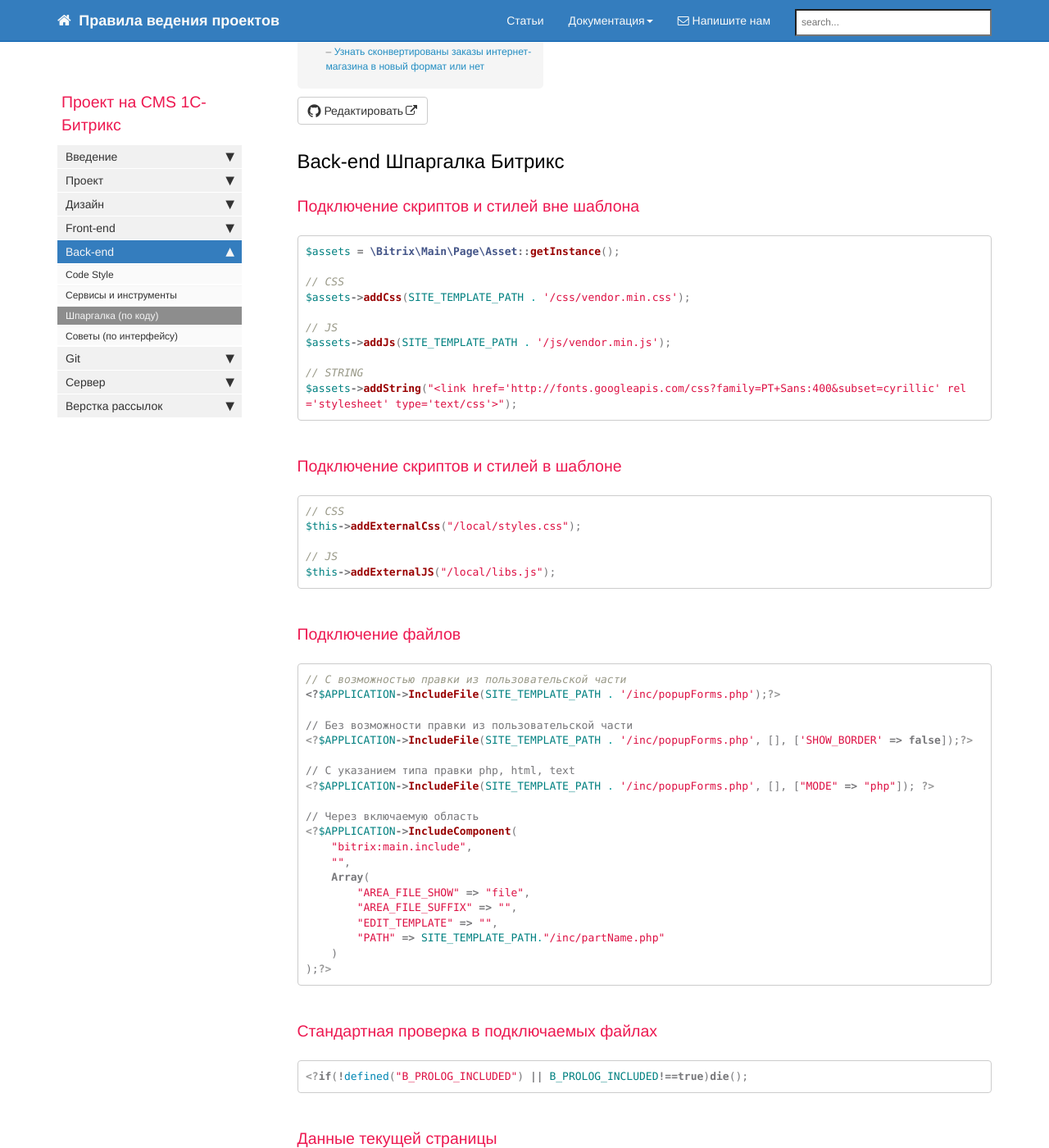
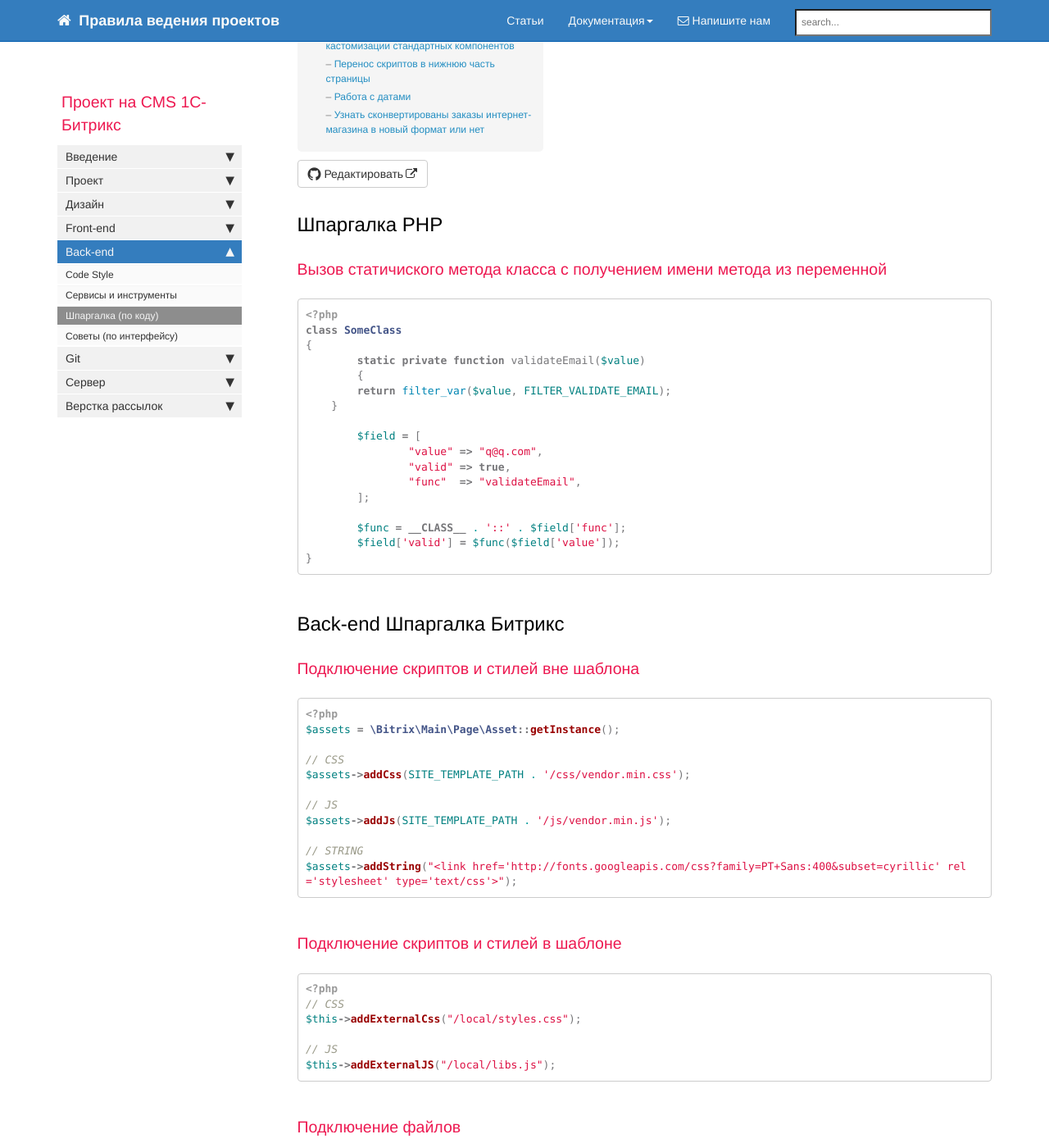
Before and after one commit to gdecider/gdecider.github.io, a Jekyll site: the page built from pages/bx/bx_back-shpora.md, in a window 1280 px wide and 1400 px high, scrolled down 902 px. Shown: the whole window at 82% size. Built offline with Jekyll 4.4.1, drawn with Linux system fonts in a browser that asks for light colours; nearby versions of some CDN libraries; comment, search, counter and statistics services are not loaded; some of the changed text lies outside the part shown.

Commit message:
Update bx_back-shpora.md

````diff
--- a/pages/bx/bx_back-shpora.md
+++ b/pages/bx/bx_back-shpora.md
@@ -7,12 +7,36 @@
 summary: false
 toc: true
 ---
+## Шпаргалка PHP
+
+### Вызов статичиского метода класса с получением имени метода из переменной
+
+```php
+<?php
+class SomeClass
+{
+	static private function validateEmail($value)
+	{
+        return filter_var($value, FILTER_VALIDATE_EMAIL);
+    }
+
+	$field = [
+		"value" => "q@q.com",
+		"valid" => true,
+		"func"  => "validateEmail",
+	];
+
+	$func = __CLASS__ . '::' . $field['func'];
+	$field['valid'] = $func($field['value']);
+}
+```
 
 ## Back-end Шпаргалка Битрикс
 
 ### Подключение скриптов и стилей вне шаблона
 
 ```php
+<?php
 $assets = \Bitrix\Main\Page\Asset::getInstance();
 
 // CSS
@@ -28,6 +52,7 @@
 ### Подключение скриптов и стилей в шаблоне
 
 ```php
+<?php
 // CSS
 $this->addExternalCss("/local/styles.css");
 
@@ -190,8 +215,9 @@
 ### Формирование ссылки для логина
 
 ```php
+<?
 // пример формирование ссылок "Logout" и "Регистрация"
-
+?>
 <?if ($USER->IsAuthorized()):?>
 
  <a href="<?echo $APPLICATION->GetCurPageParam("logout=yes", array(
````
